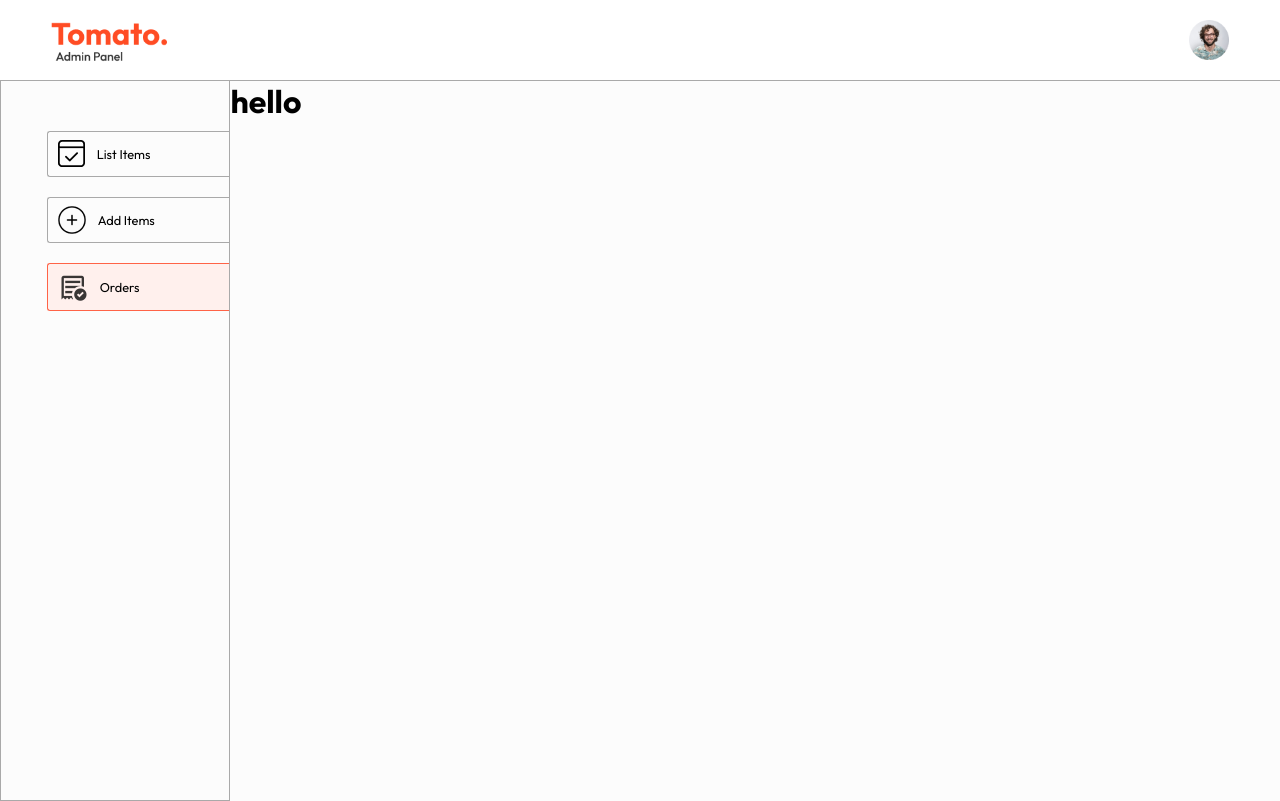
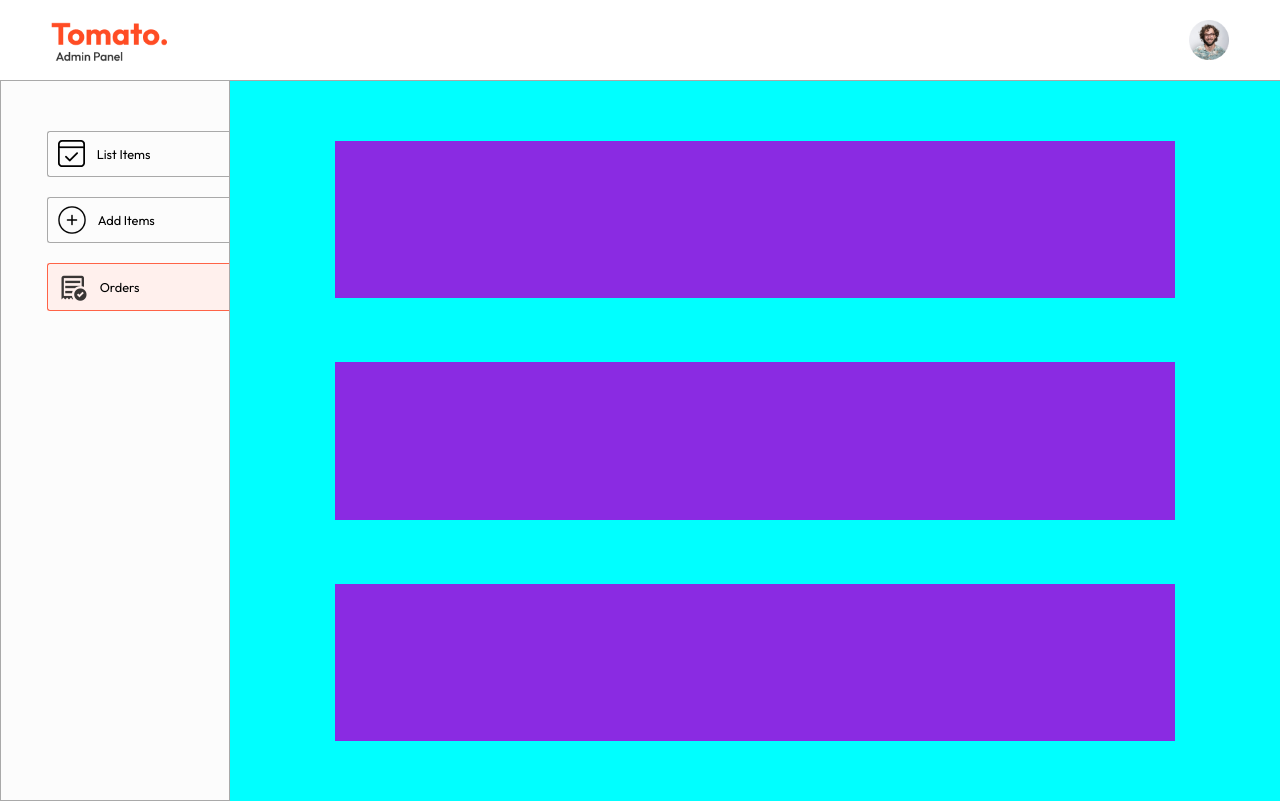
Before and after one commit to Deepanshumelkani77/Food-Del, a React (Vite) app in the folder admin/: page /order in a window 1280 px wide. Built offline with nearby package versions, Linux system fonts and the light colour scheme.

Commit message:
make order component

```diff
--- a/admin/src/pages/order/Order.css
+++ b/admin/src/pages/order/Order.css
@@ -0,0 +1,18 @@
+.orders{
+    width:82%;
+    height: 90vh;
+    background-color: aqua;
+    overflow-y: scroll;
+    display: flex;
+   flex-direction: column;
+   gap:5vw;
+   align-items: center;
+   padding-top: 60px;
+   padding-bottom: 60px;
+
+}
+.order{
+  height:60vh;
+    width:80%;
+    background-color: blueviolet;
+}
--- a/admin/src/pages/order/Order.jsx
+++ b/admin/src/pages/order/Order.jsx
@@ -1,9 +1,18 @@
 import React from 'react'
-
+import "./Order.css"
 const Order = () => {
   return (
-    <div>
-      <h1>hello</h1>
+    <div className='orders'>
+
+      <div className="order">
+        <div className="order-info"></div>
+        <div className="customer-info"></div>
+      </div>
+
+      <div className="order"></div>
+
+      <div className="order"></div>
+
     </div>
   )
 }
```
